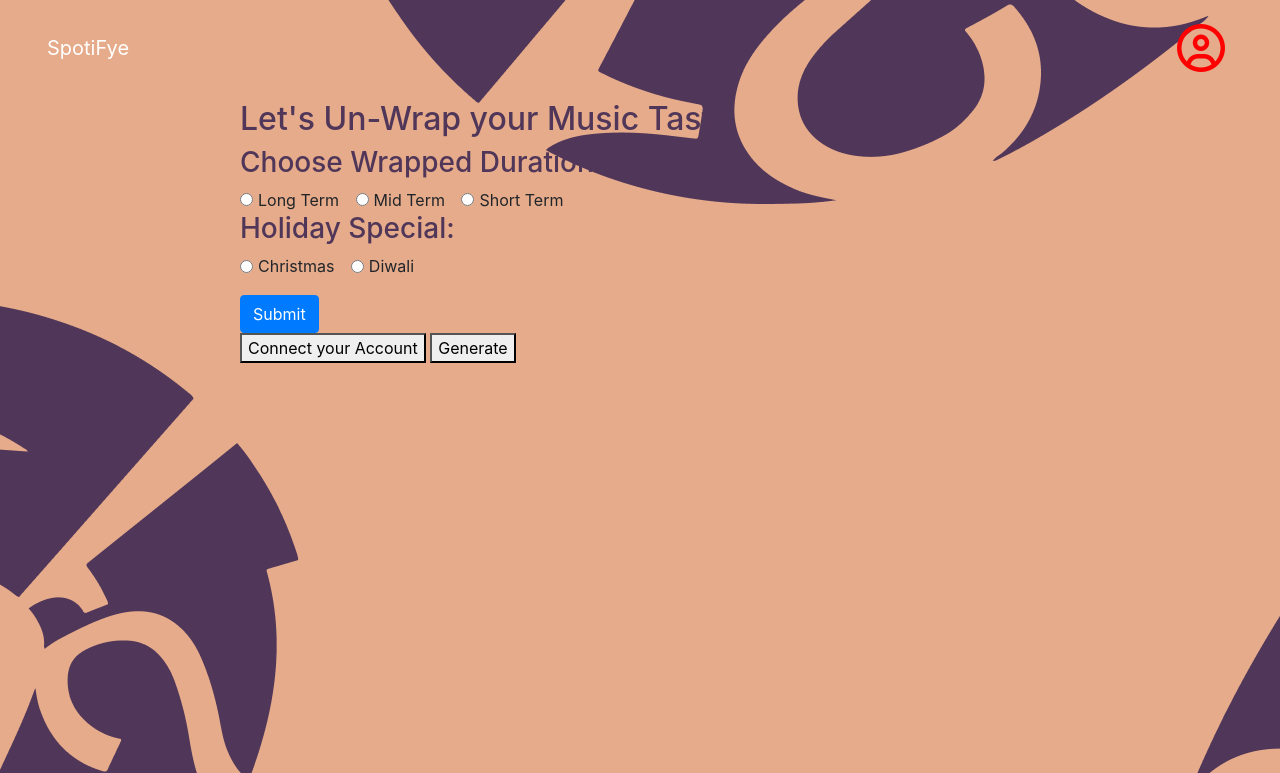
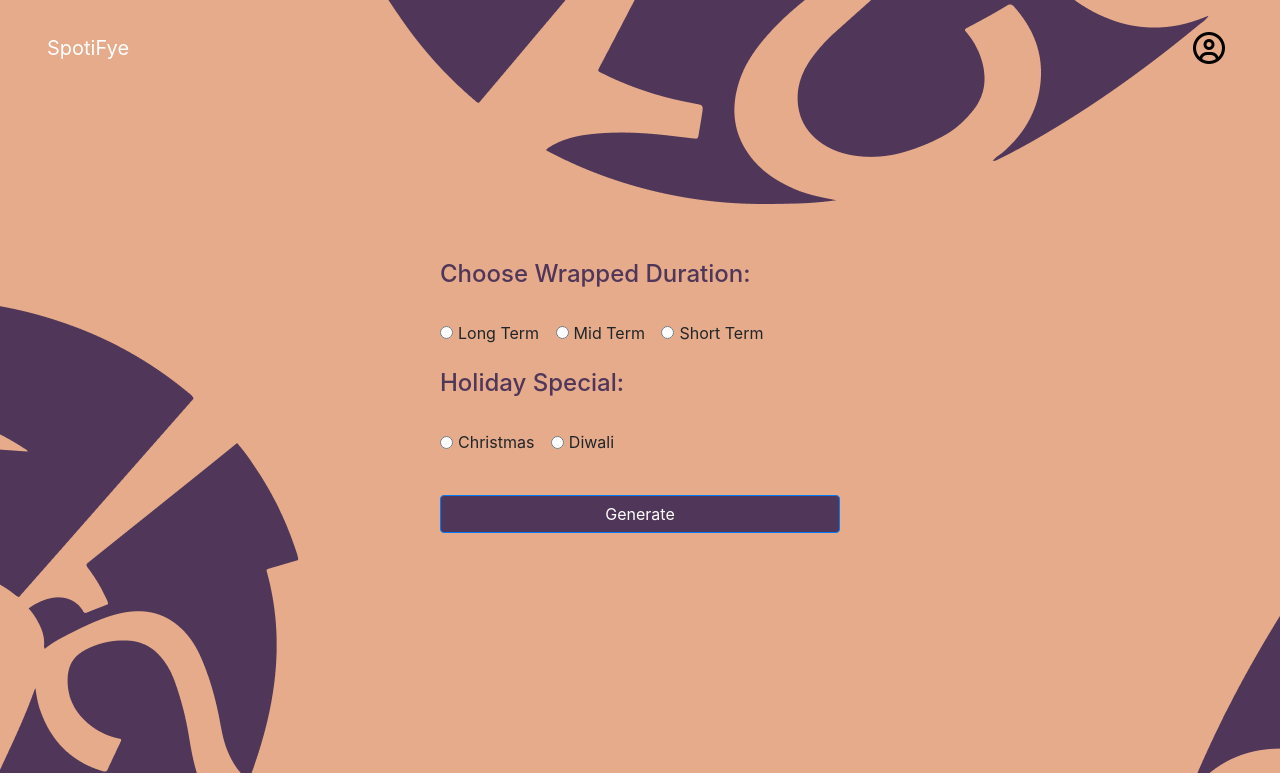
Before and after one commit to CS-2340-JNNMP/SpotifyWrapper, a Django app: page /generate/ in a window 1280 px wide. Shown: the top 773 px of the page. Run offline with Django 5.2, Linux system fonts and the light colour scheme.

Commit message:
Modified UI for generate form and profile dropdown

```diff
--- a/core/static/core/scripts/profile-icon.js
+++ b/core/static/core/scripts/profile-icon.js
@@ -2,7 +2,6 @@
 const isLoggedIn = true
 
 function handleProfileClick() {
-    alert("clicked");
     if (!isLoggedIn) {
         window.location.href = '/login';
         return;
--- a/core/static/core/styles.css
+++ b/core/static/core/styles.css
@@ -44,11 +44,16 @@ h1, h2, h3, h4 {
 }
 
 .home-main button {
-    height: 2rem;
+    height: 3rem;
     width: 100%;
-    background: white;
     text-align: center;
-    border-radius: 5px;
+    background-color: white;
+    border-radius: 8px;
+    box-shadow: 0 2px 10px rgba(0,0,0,0.1);
+    min-width: 200px;
+    /*padding: 0.5rem 0;*/
+    z-index: 1000;
+    border: none;
 }
 
 footer {
@@ -71,18 +76,12 @@ a:hover {
 }
 
 /*Navbar*/
-[data-theme="dark"] {
-    --bg-color: #121212;
-    --text-color: #ffffff;
-}
-
-[data-theme="light"] {
-    --bg-color: #ffffff;
-    --text-color: #121212;
-}
 
 .navbar {
     padding: 1rem 2rem;
+    color: #503658;
+    /*font-weight: bold;*/
+    /*background: #e5ab8a;*/
 }
 
 .nav-buttons {
@@ -93,16 +92,17 @@ a:hover {
 }
 
 .profile-button {
+    font-size: 2rem;
     background: none;
     border: none;
-    color: red !important;
+    color: black;
     cursor: pointer;
-    padding: 0.5rem;
-    font-size: 3rem !important;
+    padding: 1rem;
+    padding-right: 0.5rem;
     transition: opacity 0.3s ease;
 }
 
-.theme-toggle:hover, .profile-button:hover {
+.profile-button:hover {
     opacity: 0.8;
 }
 
@@ -110,7 +110,7 @@ a:hover {
 .dropdown-menu {
     display: none;
     position: absolute;
-    right: 0;
+    left: -280%;
     top: 100%;
     background-color: white;
     border-radius: 8px;
@@ -172,6 +172,24 @@ a:hover {
 
 .auth-form a {
     color: #503658;
+}
+
+/*Generate Form*/
+#generate-form {
+    width: 50%;
+    margin: auto;
+    padding-top: 10rem;
+    display: flex;
+    flex-direction: column;
+    gap: 1.5rem;
+}
+
+#generate-form h2 {
+    text-align: center;
+}
+
+#generate-form button {
+    background: #503658 !important;
 }
 
 /*Styles for Wraps*/
--- a/core/templates/core/generate.html
+++ b/core/templates/core/generate.html
@@ -2,9 +2,9 @@
 {% load static %}
 
 {% block content %}
-    <h2>Let's Un-Wrap your Music Taste </h2>
-    <form>
-        <h3>Choose Wrapped Duration:</h3>
+    <form id="generate-form">
+{#        <h2>Let's Un-Wrap your Music Taste </h2>#}
+        <h4>Choose Wrapped Duration:</h4>
         <div class="form-radio duration">
             <div class="form-check form-check-inline">
                 <input class="form-check-input duration-radio" type="radio" name="durationOptions" id="longTerm" value="longTerm">
@@ -20,7 +20,7 @@
             </div>
         </div>
 
-        <h3>Holiday Special:</h3>
+        <h4>Holiday Special:</h4>
         <div class="form-radio holiday">
             <div class="form-check form-check-inline">
                 <input class="form-check-input holiday-radio" type="radio" name="holidayOptions" id="christmas" value="christmas">
@@ -32,13 +32,14 @@
             </div>
         </div>
 
-        <button type="submit" class="btn btn-primary mt-3">Submit</button>
+        <button type="submit" class="btn btn-primary mt-3">Generate</button>
     </form>
-    <a href="{% url 'spotify_login' %}"><button>Connect your Account</button></a>
-    <a href="{% url 'index' %}"><button>Generate</button></a>
+{#    <a href="{% url 'spotify_login' %}"><button>Connect your Account</button></a>#}
+{#    <a href="{% url 'index' %}"><button>Generate</button></a>#}
 
     <script>
         document.addEventListener('DOMContentLoaded', function() {
+            const form = document.getElementById('generate-form');
             const durationRadios = document.querySelectorAll('.duration-radio');
             const holidayRadios = document.querySelectorAll('.holiday-radio');
 
@@ -62,6 +63,35 @@
             holidayRadios.forEach(radio => {
                 radio.addEventListener('click', () => handleRadioClick('holiday'));
             });
+
+            // Handle form submission
+            form.addEventListener('submit', function(e) {
+                e.preventDefault();
+
+                // Check if at least one option is selected
+                const selectedDuration = document.querySelector('.duration-radio:checked');
+                const selectedHoliday = document.querySelector('.holiday-radio:checked');
+
+                if (!selectedDuration && !selectedHoliday) {
+                    alert('Please select either a duration or holiday option');
+                    return;
+                }
+
+                // Get the selected value
+
+                selectedValue = selectedDuration ? selectedDuration.value : selectedHoliday.value;
+
+                alert(selectedValue)
+
+                selectedValue = "mid-term"
+
+                alert(selectedValue)
+
+                // Add the selected value as a query parameter
+                {#const wrappedURL = `/wrapped-page?type=${selectedValue}`;#}
+                // Redirect to the wrapped page
+                window.location.href = `/wrapped-page`;
+            });
         });
     </script>
 {% endblock %}
```
